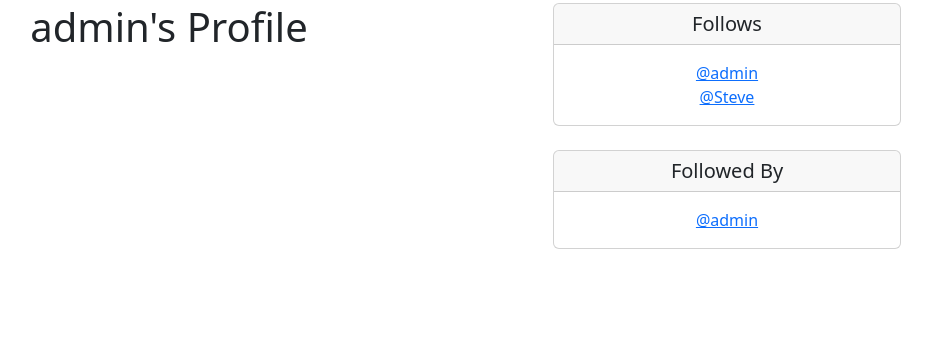
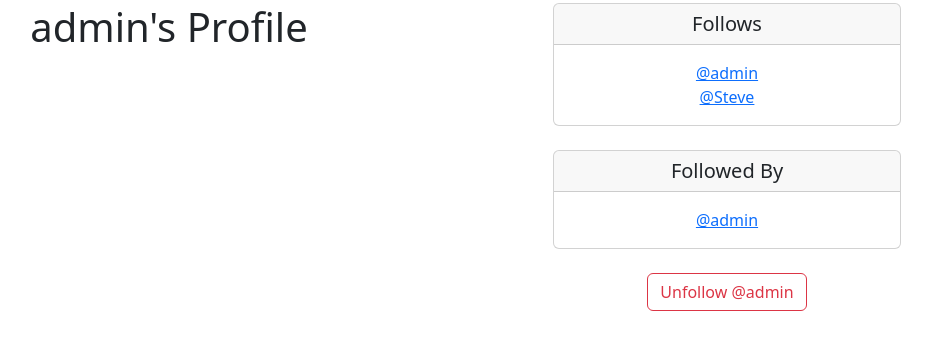
Before and after one commit to nevilia/Twitter-Clone, a Django app: page /profile/1 in a window 1280 px wide. Shown: the part 77-440 px from the top of the page, without its empty margins (285-1217 px from the left). Run offline with Django 4.2, Linux system fonts and the light colour scheme; a user stored in the database is signed in; data comes from the database, SQL or seed files in the repository; both versions use the stored data as it was after the commit.

Commit message:
Added Follow and Unfollow logic and button

```diff
--- a/musker/templates/profile.html
+++ b/musker/templates/profile.html
@@ -25,6 +25,17 @@
                   </div>
                 </div>
 
+                <br>
+                <form action="" method="POST">
+                    {% csrf_token %}
+                    {% if profile in user.profile.follows.all %}
+                        <button class="btn btn-outline-danger" name="follow" value="unfollow" type="submit">Unfollow @{{ profile.user.username|lower }}</button>
+                        {% else %}
+                        <button class="btn btn-outline-success" name="follow" value="follow" type="submit">Follow @{{ profile.user.username|lower }}</button>
+                    {% endif %}
+                </form>
+
+
             </div>
         </div>
     </div>
--- a/musker/views.py
+++ b/musker/views.py
@@ -17,6 +17,20 @@ def profile_list(request):
 def profile(request, pk):
     if request.user.is_authenticated:
         profile = Profile.objects.get(user_id=pk)
+        # Post form logic
+        if request.method == "POST":
+            # get current user id
+            current_user_profile = request.user.profile
+            # get form data
+            action = request.POST['follow']
+            # decide to follow or unfollow
+            if action=="unfollow":
+                current_user_profile.follows.remove(profile)
+            elif action=="follow":
+                current_user_profile.follows.add(profile)
+            # save profile
+            current_user_profile.save()
+
         return render(request, "profile.html", {"profile":profile})
     else:
         messages.success(request, ("You Must Be Logged In!"))
```
Also changed, not shown: db.sqlite3.
